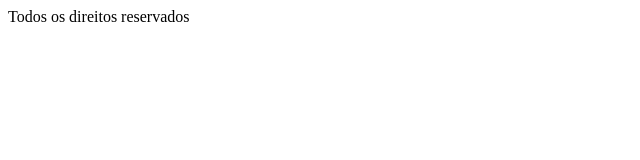
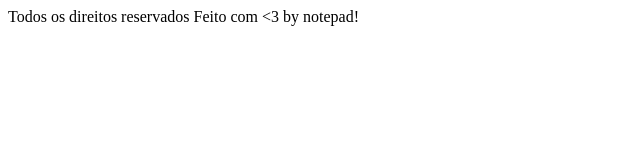
Before and after one commit to professorisidro/projetogit, a plain HTML site: page rodape.html in a window 1280 px wide. Shown: the whole page, without its empty margins (0-640 px from the left). Drawn offline with Linux system fonts and the light colour scheme.

Commit message:
inserindo mensagem de <3 no rodape

```diff
--- a/rodape.html
+++ b/rodape.html
@@ -2,5 +2,6 @@
    <head><title>.: Rodape :. </title></head>
    <body>
        Todos os direitos reservados
+       Feito com <3 by notepad!
    </body>
 </html>
```
